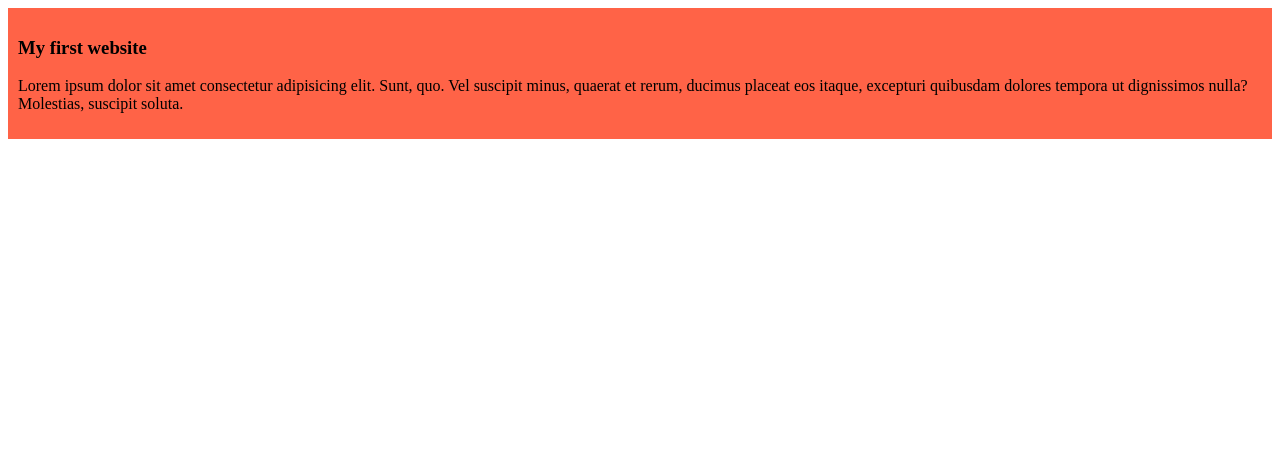
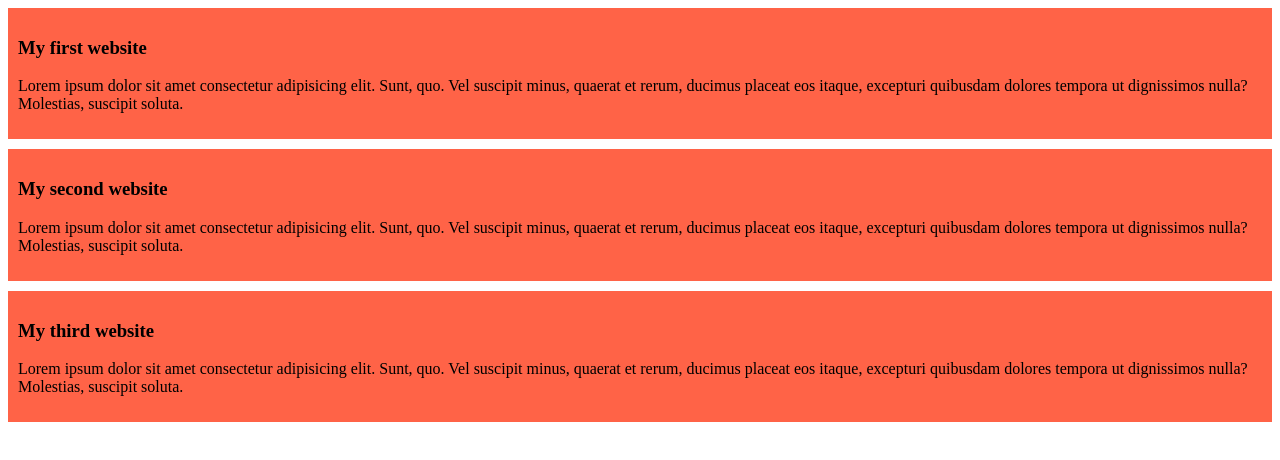
Before and after one commit to amirultanim07/my-simple-website, a plain HTML site: page index.html in a window 1280 px wide. Drawn offline with Linux system fonts and the light colour scheme.

Commit message:
added the second and third website

```diff
--- a/index.html
+++ b/index.html
@@ -11,5 +11,13 @@
         <h3>My first website</h3>
         <p>Lorem ipsum dolor sit amet consectetur adipisicing elit. Sunt, quo. Vel suscipit minus, quaerat et rerum, ducimus placeat eos itaque, excepturi quibusdam dolores tempora ut dignissimos nulla? Molestias, suscipit soluta.</p>
     </div>
+    <div>
+        <h3>My second website</h3>
+        <p>Lorem ipsum dolor sit amet consectetur adipisicing elit. Sunt, quo. Vel suscipit minus, quaerat et rerum, ducimus placeat eos itaque, excepturi quibusdam dolores tempora ut dignissimos nulla? Molestias, suscipit soluta.</p>
+    </div>
+    <div>
+        <h3>My third website</h3>
+        <p>Lorem ipsum dolor sit amet consectetur adipisicing elit. Sunt, quo. Vel suscipit minus, quaerat et rerum, ducimus placeat eos itaque, excepturi quibusdam dolores tempora ut dignissimos nulla? Molestias, suscipit soluta.</p>
+    </div>
 </body>
 </html>
--- a/styls/blog.css
+++ b/styls/blog.css
@@ -1,4 +1,5 @@
 div{
     background-color: tomato;
     padding: 10px;
+    margin-bottom: 10px;
 }
```
